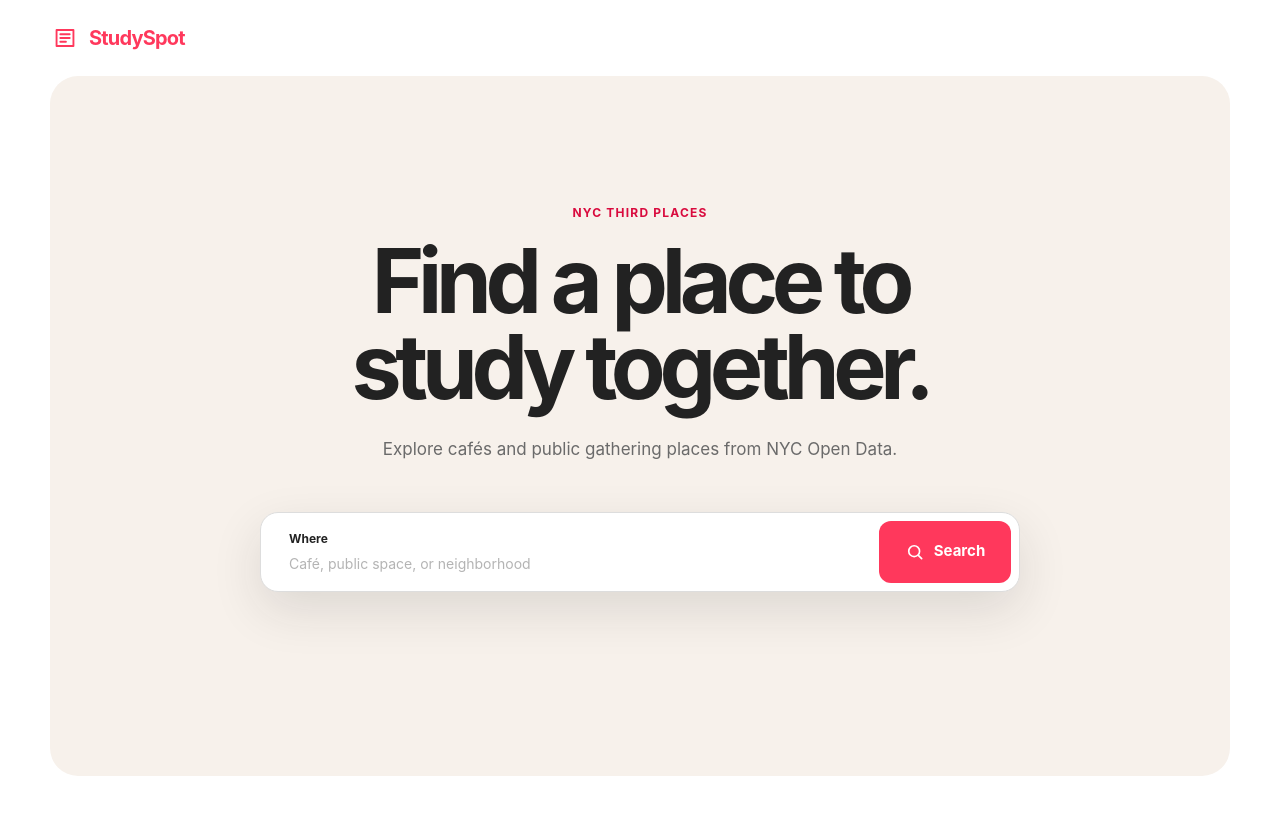
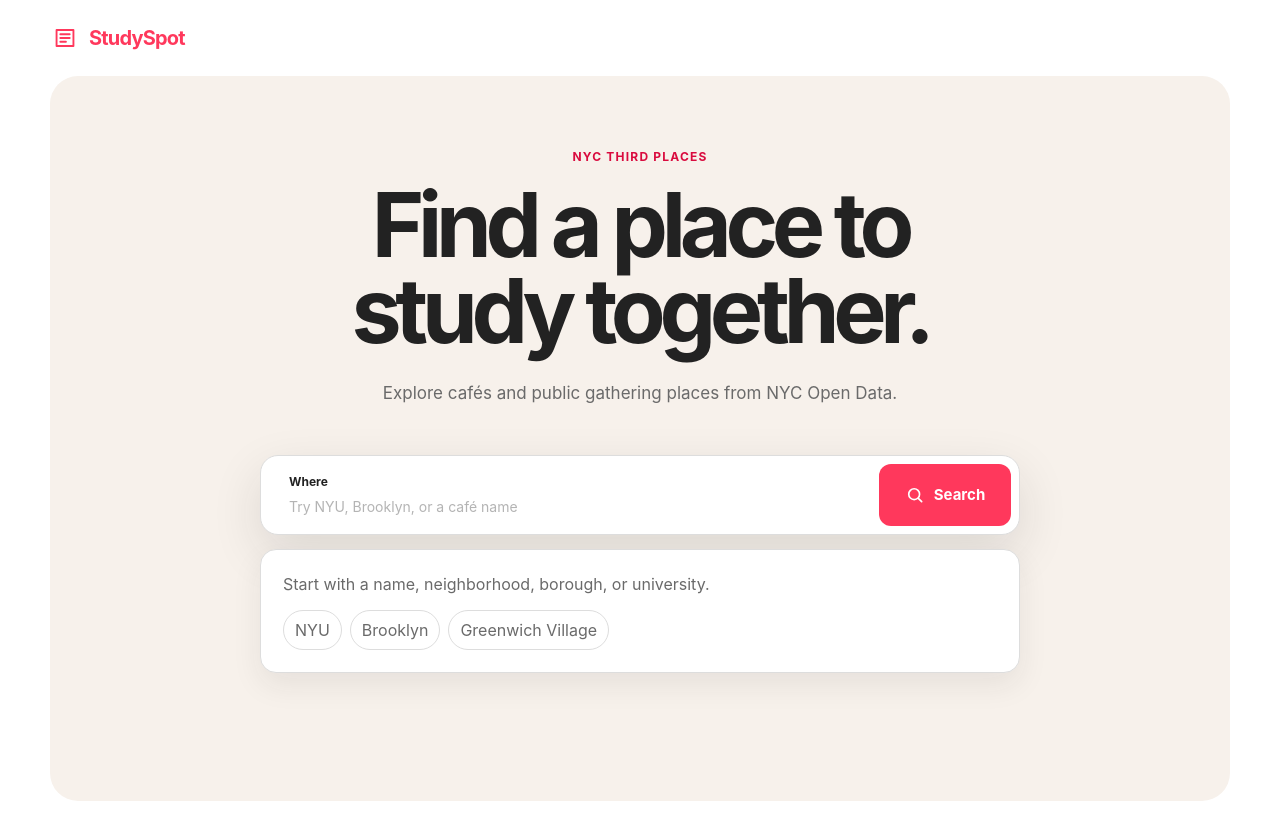
Before and after one commit to 2SpaceMasterRace/studyspot, a SvelteKit app in the folder src/frontend/: page / in a window 1280 px wide. Before the commit the page ends 800 px from the top, so only its background shows below. Built offline with nearby package versions, Linux system fonts and the light colour scheme.

Commit message:
feat: add instant study spot search

```diff
--- a/src/frontend/src/lib/SearchBar.svelte
+++ b/src/frontend/src/lib/SearchBar.svelte
@@ -1,44 +1,42 @@
 <script lang="ts">
 	type Props = {
-		onSearch?: (query: string) => void;
+		query?: string;
+		resultCount?: number;
+		onQueryChange?: (query: string) => void;
+		onKeydown?: (event: KeyboardEvent) => void;
 	};
 
-	let { onSearch }: Props = $props();
-	let query = $state('');
-
-	function handleSubmit(event: SubmitEvent): void {
-		event.preventDefault();
-
-		const normalizedQuery = query.trim();
-		if (!normalizedQuery) return;
-
-		onSearch?.(normalizedQuery);
-	}
+	let { query = '', resultCount = 0, onQueryChange, onKeydown }: Props = $props();
 </script>
 
-<form role="search" onsubmit={handleSubmit}>
+<div class="search" role="search">
 	<label for="spot-search">
 		<span>Where</span>
 		<input
 			id="spot-search"
 			name="q"
-			bind:value={query}
-			placeholder="Café, public space, or neighborhood"
+			value={query}
+			placeholder="Try NYU, Brooklyn, or a café name"
 			autocomplete="off"
+			role="combobox"
+			aria-controls="search-results"
+			aria-expanded={resultCount > 0}
+			oninput={(event) => onQueryChange?.(event.currentTarget.value)}
+			onkeydown={onKeydown}
 		/>
 	</label>
 
-	<button type="submit">
+	<div class="search-icon" aria-hidden="true">
 		<svg viewBox="0 0 24 24" aria-hidden="true">
 			<circle cx="11" cy="11" r="6.5"></circle>
 			<path d="m16 16 4 4"></path>
 		</svg>
 		<span>Search</span>
-	</button>
-</form>
+	</div>
+</div>
 
 <style>
-	form {
+	.search {
 		display: grid;
 		grid-template-columns: 1fr auto;
 		width: min(760px, 100%);
@@ -74,7 +72,7 @@
 		font-size: 14px;
 	}
 
-	button {
+	.search-icon {
 		display: flex;
 		min-width: 132px;
 		align-items: center;
@@ -86,12 +84,6 @@
 		background: var(--color-brand);
 		font-size: 15px;
 		font-weight: 700;
-		cursor: pointer;
-		transition: background 160ms ease;
-	}
-
-	button:hover {
-		background: var(--color-brand-hover);
 	}
 
 	svg {
@@ -103,7 +95,7 @@
 	}
 
 	@media (max-width: 560px) {
-		form {
+		.search {
 			grid-template-columns: 1fr;
 		}
 
@@ -111,7 +103,7 @@
 			min-height: 64px;
 		}
 
-		button {
+		.search-icon {
 			min-height: 50px;
 		}
 	}
--- /dev/null
+++ b/src/frontend/src/lib/studySpots.ts
@@ -0,0 +1,124 @@
+export type StudySpot = {
+	id: string;
+	name: string;
+	category: string;
+	address: string;
+	neighborhood: string;
+	borough: string;
+	latitude: number;
+	longitude: number;
+	university: string;
+};
+
+export const studySpots: StudySpot[] = [
+	{
+		id: 'cafe-reggio',
+		name: 'Caffè Reggio',
+		category: 'Café',
+		address: '119 MacDougal Street',
+		neighborhood: 'Greenwich Village',
+		borough: 'Manhattan',
+		latitude: 40.7306,
+		longitude: -74.0003,
+		university: 'New York University'
+	},
+	{
+		id: 'bobst-library',
+		name: 'Elmer Holmes Bobst Library',
+		category: 'Library',
+		address: '70 Washington Square South',
+		neighborhood: 'Greenwich Village',
+		borough: 'Manhattan',
+		latitude: 40.7295,
+		longitude: -73.9972,
+		university: 'New York University'
+	},
+	{
+		id: 'think-coffee',
+		name: 'Think Coffee',
+		category: 'Café',
+		address: '1 Bleecker Street',
+		neighborhood: 'Greenwich Village',
+		borough: 'Manhattan',
+		latitude: 40.7255,
+		longitude: -73.9927,
+		university: 'New York University'
+	},
+	{
+		id: 'butler-library',
+		name: 'Butler Library',
+		category: 'Library',
+		address: '535 West 114th Street',
+		neighborhood: 'Morningside Heights',
+		borough: 'Manhattan',
+		latitude: 40.8064,
+		longitude: -73.9631,
+		university: 'Columbia University'
+	},
+	{
+		id: 'dean-and-deluca',
+		name: 'Dear Mama Coffee',
+		category: 'Café',
+		address: '308 East 109th Street',
+		neighborhood: 'East Harlem',
+		borough: 'Manhattan',
+		latitude: 40.7932,
+		longitude: -73.9427,
+		university: 'Hunter College'
+	},
+	{
+		id: 'brooklyn-public-library',
+		name: 'Brooklyn Public Library',
+		category: 'Library',
+		address: '10 Grand Army Plaza',
+		neighborhood: 'Prospect Heights',
+		borough: 'Brooklyn',
+		latitude: 40.6727,
+		longitude: -73.9689,
+		university: 'Pratt Institute'
+	},
+	{
+		id: 'qahwah-house',
+		name: 'Qahwah House',
+		category: 'Café',
+		address: '162 Bedford Avenue',
+		neighborhood: 'Williamsburg',
+		borough: 'Brooklyn',
+		latitude: 40.7187,
+		longitude: -73.9581,
+		university: 'New York University'
+	}
+];
+
+const normalize = (value: string) => value.trim().toLocaleLowerCase();
+
+export function searchStudySpots(query: string): StudySpot[] {
+	const term = normalize(query);
+	if (!term) return studySpots;
+
+	return studySpots
+		.map((spot) => {
+			const fields: Array<[string, number]> = [
+				[spot.name, 0],
+				[spot.neighborhood, 1],
+				[spot.borough, 2],
+				[spot.university, 3]
+			];
+			const match = fields
+				.map(([value, priority]) => ({ value: normalize(value), priority }))
+				.filter(({ value }) => value.includes(term))
+				.sort(
+					(a, b) => a.priority - b.priority || a.value.indexOf(term) - b.value.indexOf(term)
+				)[0];
+
+			return match ? { spot, priority: match.priority, position: match.value.indexOf(term) } : null;
+		})
+		.filter(
+			(result): result is { spot: StudySpot; priority: number; position: number } => result !== null
+		)
+		.sort(
+			(a, b) =>
+				a.priority - b.priority || a.position - b.position || a.spot.name.localeCompare(b.spot.name)
+		)
+		.map(({ spot }) => spot);
+}
--- a/src/frontend/src/routes/+page.svelte
+++ b/src/frontend/src/routes/+page.svelte
@@ -1,6 +1,45 @@
 <script lang="ts">
 	import { resolve } from '$app/paths';
 	import SearchBar from '$lib/SearchBar.svelte';
+	import { searchStudySpots, type StudySpot } from '$lib/studySpots';
+
+	let query = $state('');
+	let activeIndex = $state(-1);
+	let selectedSpot = $state<StudySpot | null>(null);
+	let loading = $state(true);
+	let results = $derived(searchStudySpots(query));
+
+	$effect(() => {
+		const timer = window.setTimeout(() => (loading = false), 180);
+		return () => window.clearTimeout(timer);
+	});
+
+	function updateQuery(value: string) {
+		query = value;
+		activeIndex = -1;
+		selectedSpot = null;
+	}
+
+	function select(spot: StudySpot) {
+		selectedSpot = spot;
+		query = spot.name;
+		activeIndex = results.findIndex((result) => result.id === spot.id);
+	}
+
+	function navigate(event: KeyboardEvent) {
+		if (event.key === 'ArrowDown') {
+			event.preventDefault();
+			activeIndex = Math.min(activeIndex + 1, results.length - 1);
+		} else if (event.key === 'ArrowUp') {
+			event.preventDefault();
+			activeIndex = Math.max(activeIndex - 1, 0);
+		} else if (event.key === 'Enter' && activeIndex >= 0) {
+			event.preventDefault();
+			select(results[activeIndex]);
+		} else if (event.key === 'Escape') {
+			updateQuery('');
+		}
+	}
 </script>
 
 <svelte:head>
@@ -30,7 +69,62 @@
 				<p class="description">Explore cafés and public gathering places from NYC Open Data.</p>
 			</div>
 
-			<SearchBar />
+			<div class="search-area">
+				<SearchBar
+					{query}
+					resultCount={results.length}
+					onQueryChange={updateQuery}
+					onKeydown={navigate}
+				/>
+
+				{#if loading}
+					<div class="state-card loading" role="status">Finding great places to study…</div>
+				{:else if !query.trim()}
+					<div class="state-card empty">
+						<p>Start with a name, neighborhood, borough, or university.</p>
+						<div class="suggestions">
+							<button onclick={() => updateQuery('NYU')}>NYU</button><button
+								onclick={() => updateQuery('Brooklyn')}>Brooklyn</button
+							><button onclick={() => updateQuery('Greenwich Village')}>Greenwich Village</button>
+						</div>
+					</div>
+				{:else if results.length === 0}
+					<div class="state-card empty">
+						<strong>No study spots found</strong>
+						<p>Try a different neighborhood, borough, or university.</p>
+					</div>
+				{:else}
+					<div class="result-heading">
+						<span>{results.length} matching {results.length === 1 ? 'spot' : 'spots'}</span><span
+							>Use ↑ ↓ and Enter</span
+						>
+					</div>
+					<ul id="search-results" aria-label="Search results">
+						{#each results as spot, index (spot.id)}
+							<li>
+								<button
+									class:active={activeIndex === index}
+									onclick={() => select(spot)}
+									onmouseenter={() => (activeIndex = index)}
+								>
+									<span class="place-icon">⌖</span>
+									<span
+										><strong>{spot.name}</strong><small
+											>{spot.category} · {spot.neighborhood}, {spot.borough}</small
+										><small>{spot.university}</small></span
+									>
+								</button>
+							</li>
+						{/each}
+					</ul>
+				{/if}
+
+				{#if selectedSpot}
+					<p class="selection" role="status">
+						Selected: <strong>{selectedSpot.name}</strong> — {selectedSpot.address}
+					</p>
+				{/if}
+			</div>
 		</section>
 	</main>
 </div>
@@ -90,6 +184,116 @@
 		max-width: 760px;
 	}
 
+	.search-area {
+		width: min(760px, 100%);
+		text-align: left;
+	}
+	.state-card,
+	ul {
+		margin: 14px 0 0;
+		border: 1px solid var(--color-border);
+		border-radius: 16px;
+		background: white;
+		box-shadow: 0 12px 30px rgb(34 34 34 / 8%);
+	}
+	.state-card {
+		padding: 22px;
+		color: var(--color-muted);
+	}
+	.state-card p {
+		margin: 0;
+	}
+	.state-card strong {
+		color: var(--color-text);
+	}
+	.loading {
+		display: flex;
+		gap: 10px;
+		align-items: center;
+	}
+	.loading::before {
+		width: 15px;
+		height: 15px;
+		border: 2px solid #ffd1da;
+		border-top-color: var(--color-brand);
+		border-radius: 50%;
+		content: '';
+		animation: spin 0.8s linear infinite;
+	}
+	.suggestions {
+		display: flex;
+		flex-wrap: wrap;
+		gap: 8px;
+		margin-top: 14px;
+	}
+	.suggestions button {
+		border: 1px solid var(--color-border);
+		border-radius: 999px;
+		padding: 7px 11px;
+		background: white;
+		cursor: pointer;
+	}
+	.result-heading {
+		display: flex;
+		justify-content: space-between;
+		margin: 17px 4px 8px;
+		color: var(--color-muted);
+		font-size: 13px;
+	}
+	ul {
+		padding: 6px;
+		list-style: none;
+	}
+	li + li {
+		border-top: 1px solid #f0f0f0;
+	}
+	li button {
+		display: grid;
+		grid-template-columns: 36px 1fr;
+		width: 100%;
+		gap: 12px;
+		border: 0;
+		border-radius: 11px;
+		padding: 14px;
+		color: inherit;
+		background: transparent;
+		text-align: left;
+		cursor: pointer;
+	}
+	li button:hover,
+	li button.active {
+		background: #fff0f3;
+	}
+	.place-icon {
+		display: grid;
+		width: 34px;
+		height: 34px;
+		place-items: center;
+		border-radius: 10px;
+		color: var(--color-brand);
+		background: #fff0f3;
+		font-size: 20px;
+	}
+	li strong,
+	li small {
+		display: block;
+	}
+	li small {
+		margin-top: 3px;
+		color: var(--color-muted);
+		font-size: 13px;
+	}
+	.selection {
+		margin: 14px 4px 0;
+		color: var(--color-muted);
+		font-size: 14px;
+	}
+	@keyframes spin {
+		to {
+			transform: rotate(360deg);
+		}
+	}
+
 	.eyebrow {
 		margin: 0 0 16px;
 		color: var(--color-brand-hover);
@@ -126,5 +330,9 @@
 			padding: 56px 16px;
 			border-radius: 20px;
 		}
+		.result-heading {
+			gap: 10px;
+			font-size: 12px;
+		}
 	}
 </style>
```
